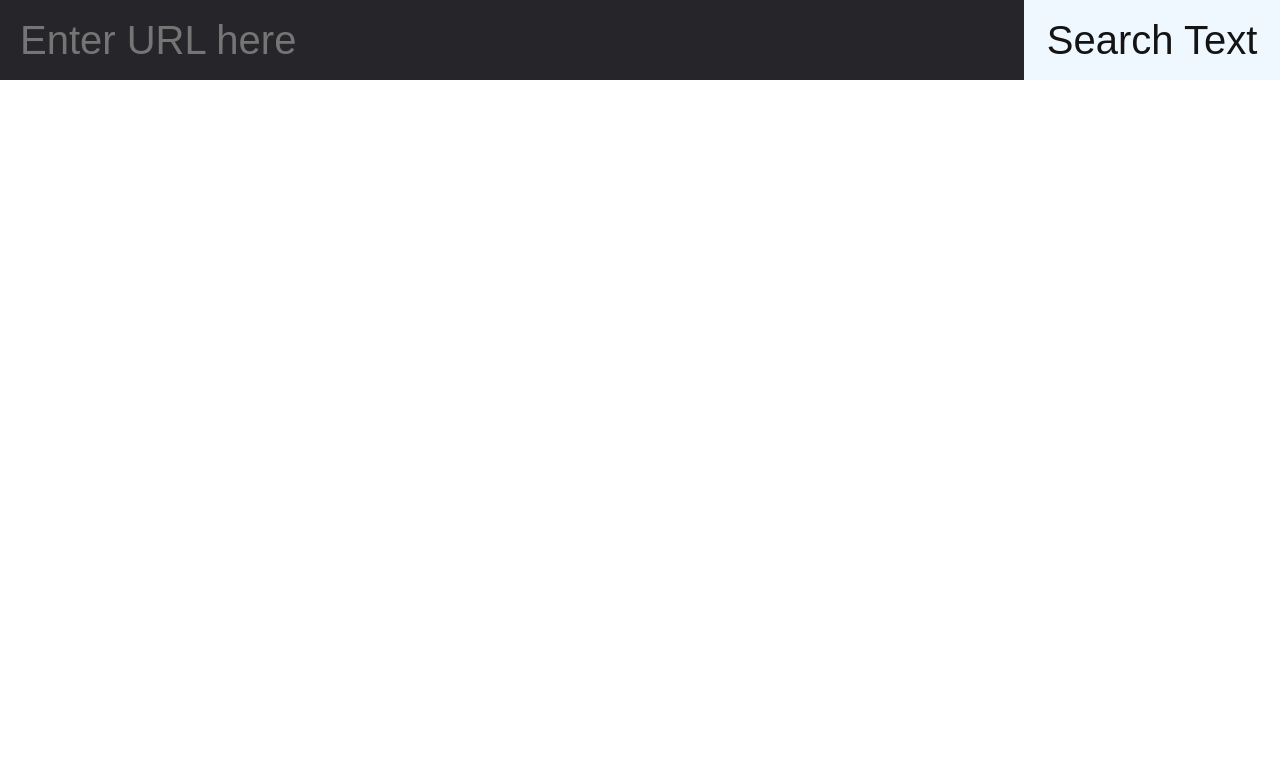
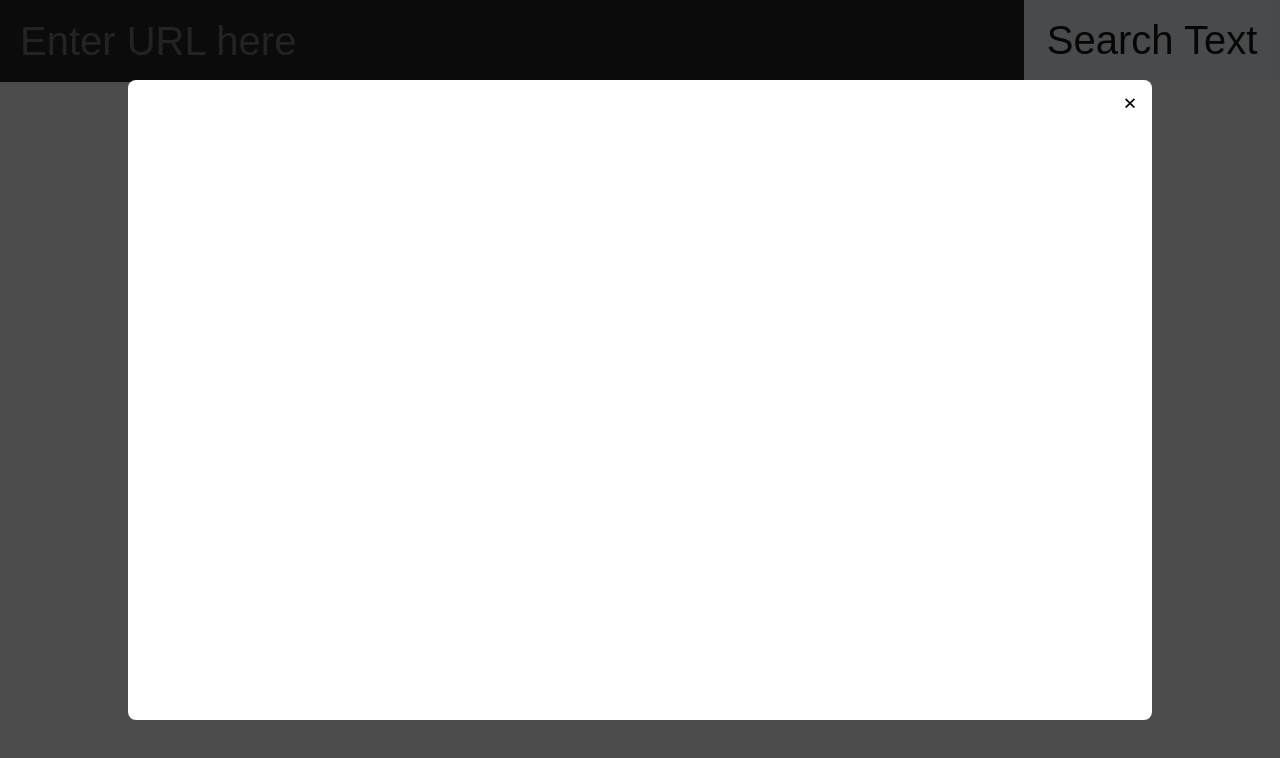
Before and after one commit to Danieldaguy/Kulidbrowsing, a website: page public/index.html in a window 1280 px wide. Drawn offline with Linux system fonts and the light colour scheme.

Commit message:
Update example.css

```diff
--- a/public/example.css
+++ b/public/example.css
@@ -1,20 +1,48 @@
-.iframeWindow {
-    position: absolute;
+/* Modal Styling */
+.modal {
+    display: none; /* Hidden by default */
+    position: fixed;
+    z-index: 1000;
+    left: 0;
+    top: 0;
     width: 100vw;
-    height: 90vh;
-    border: 0;
-    padding: 0;
-    margin: 0;
-    left: 0;
-    bottom: 0;
-    background-color: #fff;
+    height: 100vh;
+    background-color: rgba(0, 0, 0, 0.7);
+    display: flex;
+    justify-content: center;
+    align-items: center;
 }
 
+.modal-content {
+    position: relative;
+    width: 80%;
+    height: 80%;
+    background: white;
+    border-radius: 8px;
+    overflow: hidden;
+    display: flex;
+    flex-direction: column;
+}
+
+.close {
+    position: absolute;
+    top: 10px;
+    right: 15px;
+    font-size: 24px;
+    font-weight: bold;
+    cursor: pointer;
+}
+
+.iframeWindow {
+    flex-grow: 1;
+    width: 100%;
+    height: 100%;
+    border: none;
+}
+
+/* Input & Button Styling */
 #urlInput {
     position: absolute;
-    padding: 0em;
-    padding-left: 0.5em;
-    margin: 0;
     left: 0;
     top: 0;
     width: 80vw;
@@ -24,11 +52,11 @@
     color: aliceblue;
     background-color: #25252a;
     font-size: 5vh;
+    padding-left: 0.5em;
 }
 
 #searchButton {
     position: absolute;
-    margin: 0;
     right: 0;
     top: 0;
     width: 20vw;
```
